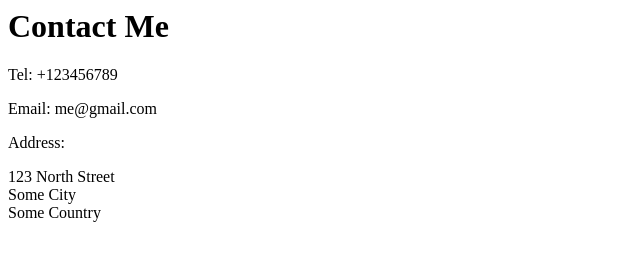
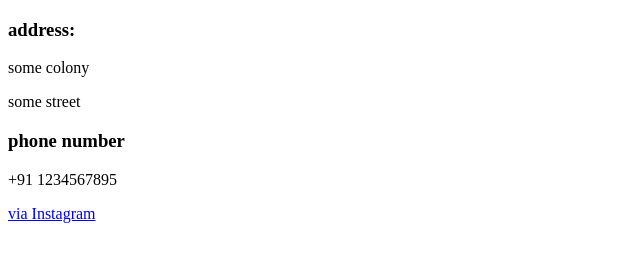
Before and after one commit to Chriss-583/html-port_folio-christina, a plain HTML site: page public/contact.html in a window 1280 px wide. Shown: the whole page, without its empty margins (0-640 px from the left). Drawn offline with Linux system fonts and the light colour scheme.

Commit message:
updated contact page

```diff
--- a/public/contact.html
+++ b/public/contact.html
@@ -1,9 +1,15 @@
-<h1>Contact Me</h1>
-<p>Tel: +123456789</p>
-<p>Email: me@gmail.com</p>
-<p>Address:</p>
-<p>
-  123 North Street<br />
-  Some City<br />
-  Some Country <br />
-</p>
+<!DOCTYPE html>
+<html lang="en">
+<head>
+    <meta charset="UTF-8">
+    <title>Contact Christina</title>
+</head>
+<body>
+    <h3>address:</h3>
+    <p>some colony</p>
+    <p>some street</p>
+    <h3>phone number</h3>
+    <p>+91 1234567895</p>
+    <a href="https://www.instagram.com/its_chriss_tina_238/">via Instagram</a>
+</body>
+</html>
```
